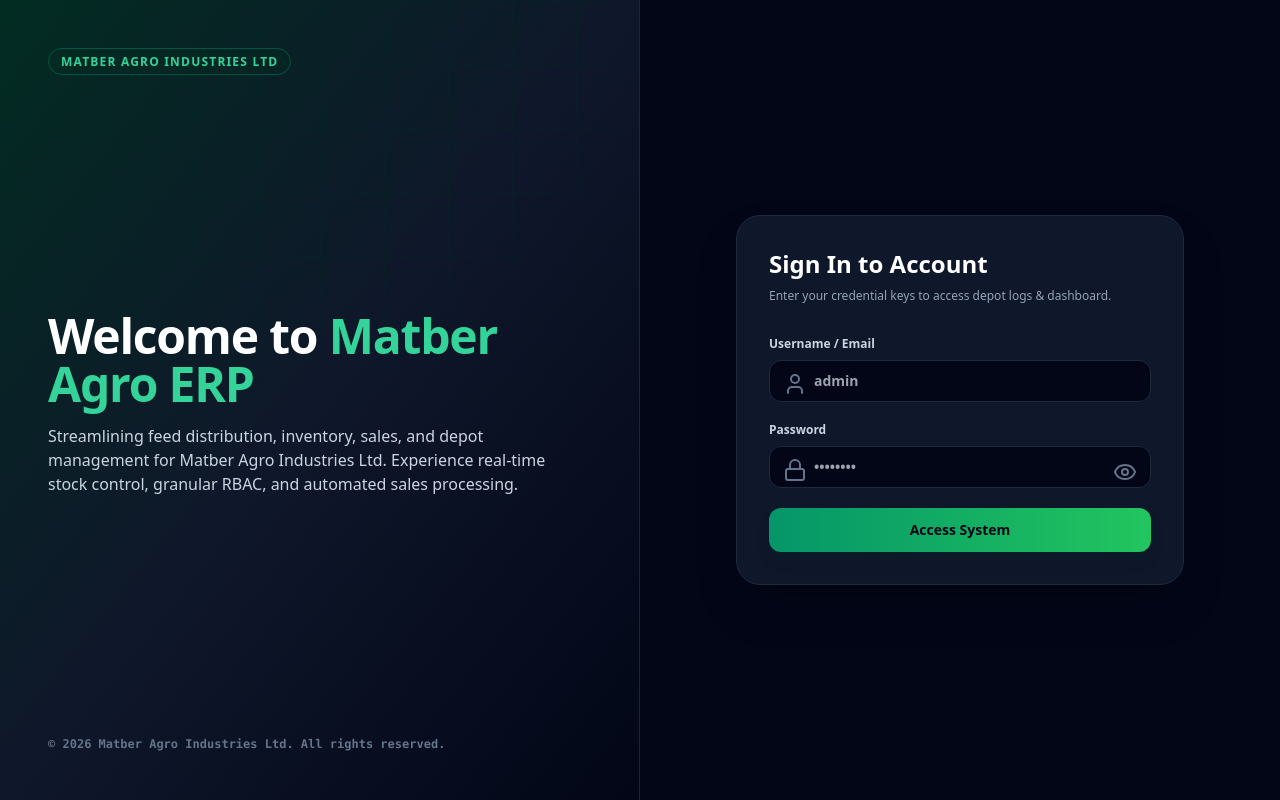
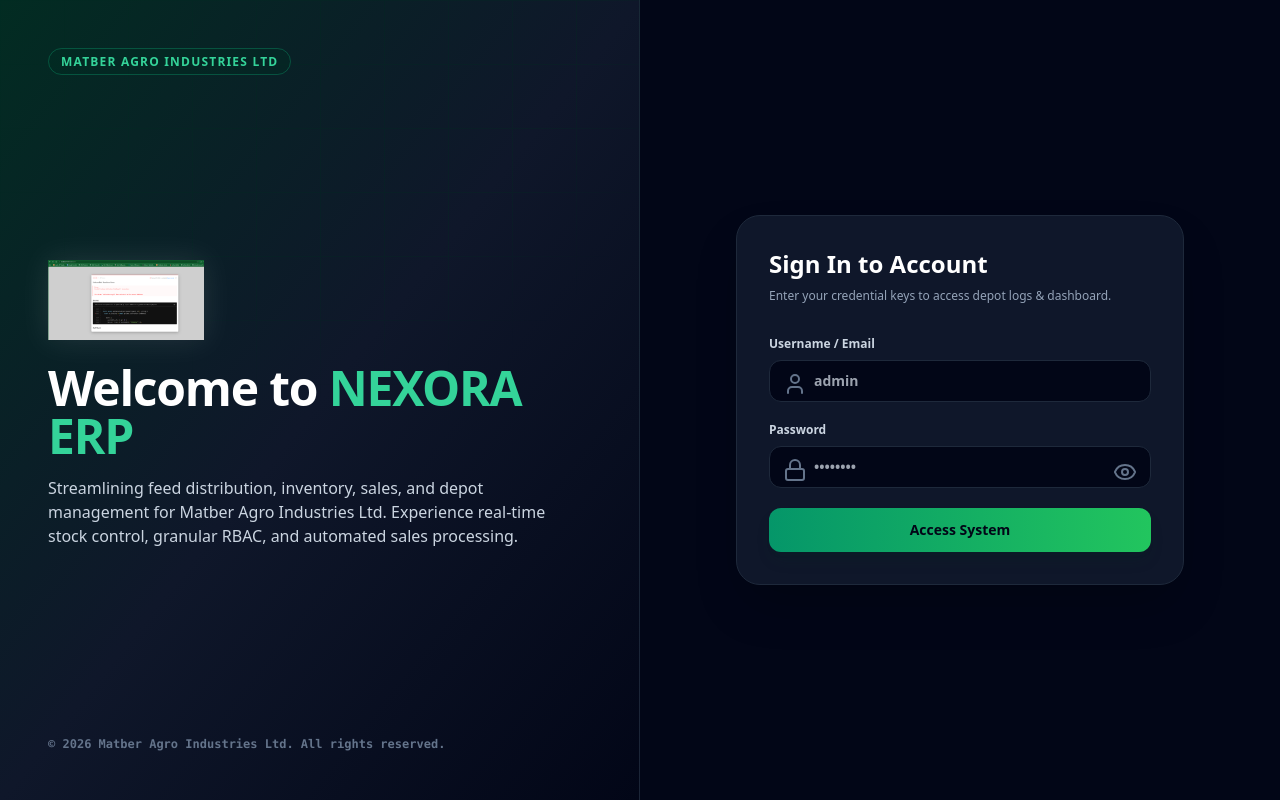
Before and after one commit to Badboy-collab/ERP, a Next.js app: page / in a window 1280 px wide. Built offline with nearby package versions, Linux system fonts and the light colour scheme.

Commit message:
style: add ERP logo to login page

```diff
--- a/app/page.tsx
+++ b/app/page.tsx
@@ -59,8 +59,9 @@
         </div>
 
         <div className="space-y-4 my-auto relative z-10 max-w-lg">
+          <img src="/logo.png" alt="NEXORA ERP ENTERPRISE" className="w-auto h-20 mb-6 drop-shadow-[0_0_15px_rgba(255,255,255,0.1)]" />
           <h1 className="text-4xl lg:text-5xl font-black text-white tracking-tight leading-tight">
-            Welcome to <span className="text-emerald-400">Matber Agro ERP</span>
+            Welcome to <span className="text-emerald-400">NEXORA ERP</span>
           </h1>
           <p className="text-slate-300 text-sm lg:text-base leading-relaxed font-medium">
             Streamlining feed distribution, inventory, sales, and depot management for Matber Agro Industries Ltd. Experience real-time stock control, granular RBAC, and automated sales processing.
```
Also changed, not shown: public/logo.png (added).
